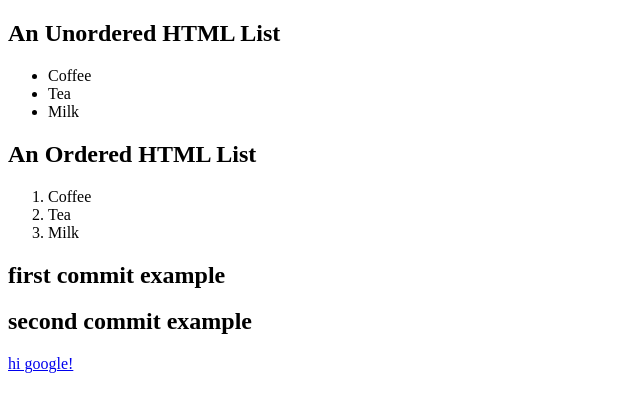
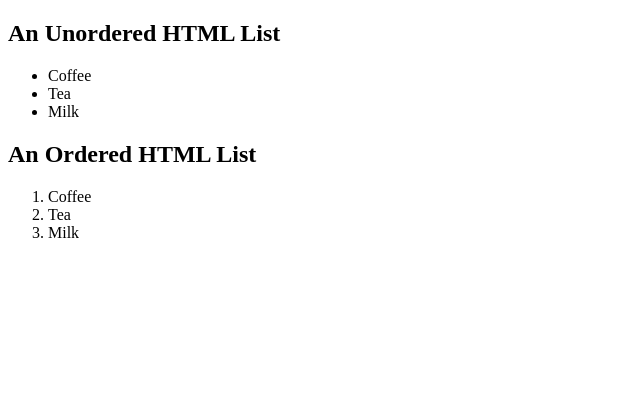
Before and after one commit to honey1417/undo-repo, a plain HTML site: page index.html in a window 1280 px wide. Shown: the whole page, without its empty margins (0-640 px from the left). Drawn offline with Linux system fonts and the light colour scheme.

Commit message:
"conflict C4"

```diff
--- a/index.html
+++ b/index.html
@@ -17,15 +17,5 @@
                             <li>Tea</li>
                               <li>Milk</li>
                 </ol>
-<h2>
-                        first  commit example</h2>
-
-
-                <h2> second commit example</h2>
-
-
-<a href="https://www.google.com/"> hi google!</a>
-
-
         </body>
 </html>
```
